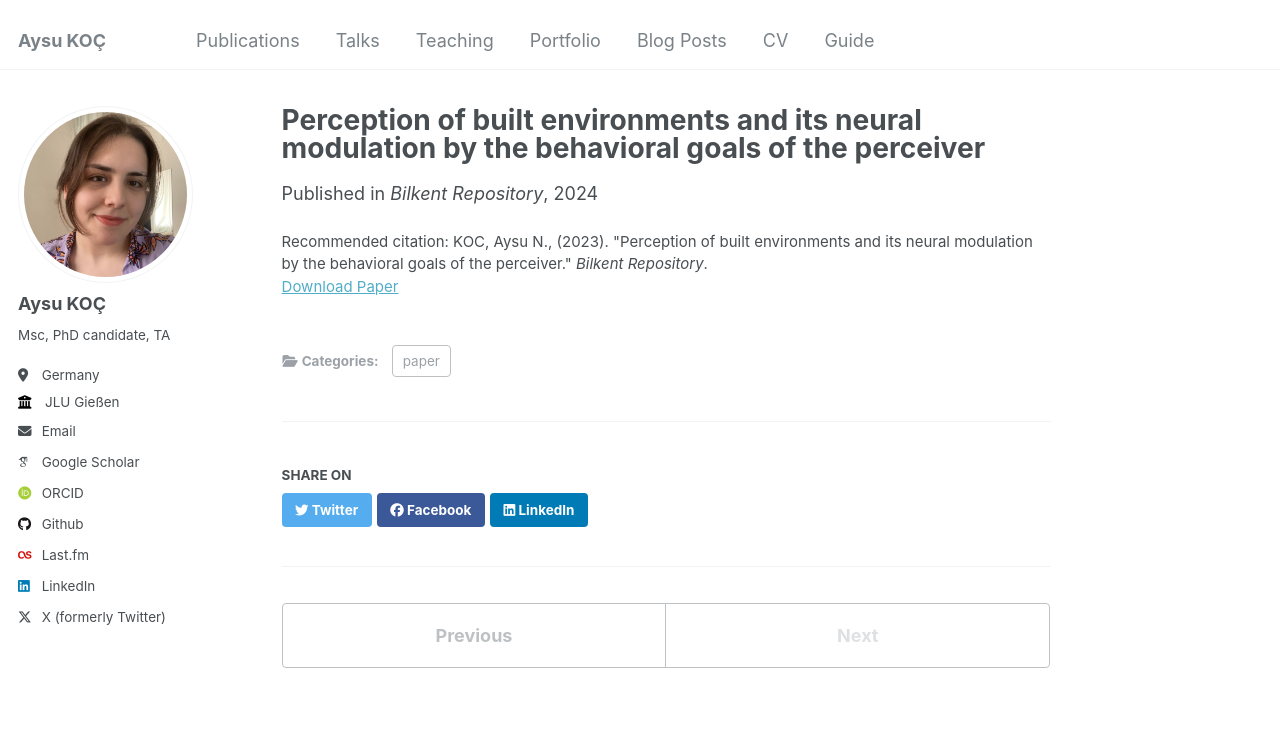
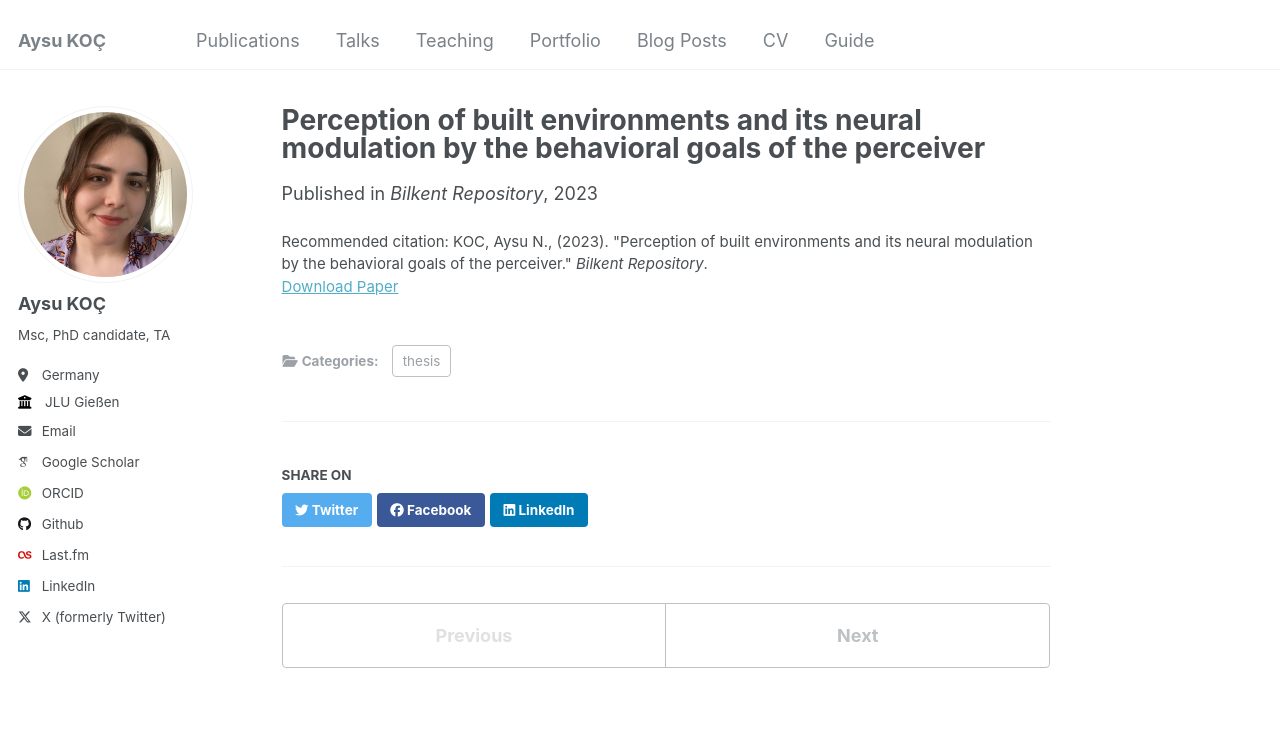
Before and after one commit to aysukoc/aysukoc.github.io, a Jekyll site: the page built from _publications/thesis-1.md, in a window 1280 px wide and 1058 px high. Shown: the top 731 px of the window. Built offline with Jekyll 4.4.1, drawn with Linux system fonts in a browser that asks for light colours; some web fonts are replaced.

Commit message:
Update thesis-1.md

```diff
--- a/_publications/thesis-1.md
+++ b/_publications/thesis-1.md
@@ -1,10 +1,10 @@
 ---
 title: "Perception of built environments and its neural modulation by the behavioral goals of the perceiver"
 collection: publications
-category: paper
+category: thesis
 permalink: /publication/thesis-1
 excerpt: 'This is my MSc thesis where I examined whole brain and ROI implications of task goals.'
-date: "2024-07-11"
+date: "2023-07-11"
 venue: 'Bilkent Repository'
 slidesurl:
 paperurl: 'https://repository.bilkent.edu.tr/items/1bf3f77c-7880-4d59-a3bf-4d91ab17b65c'
```
